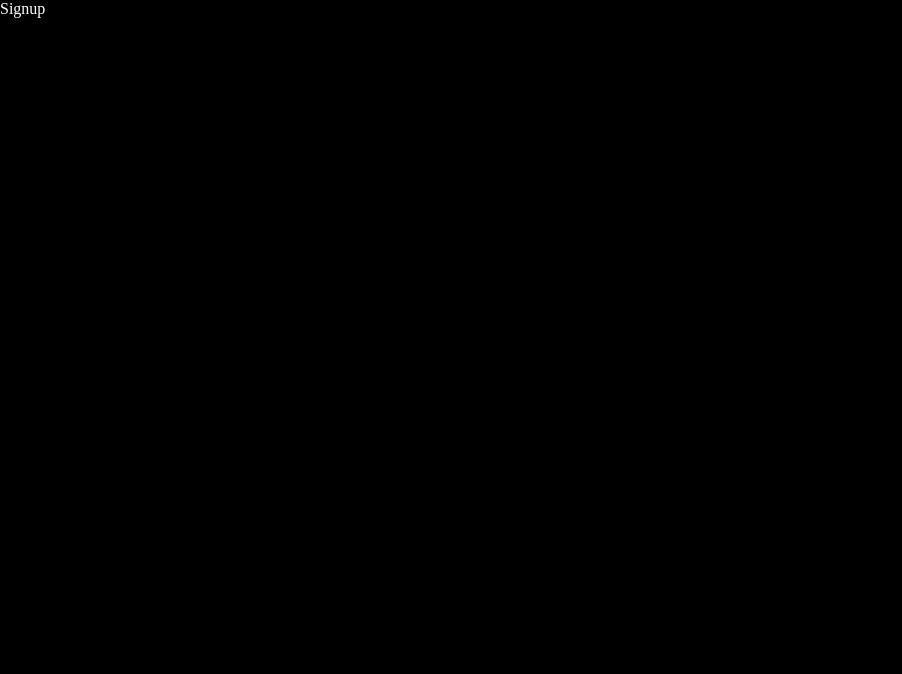
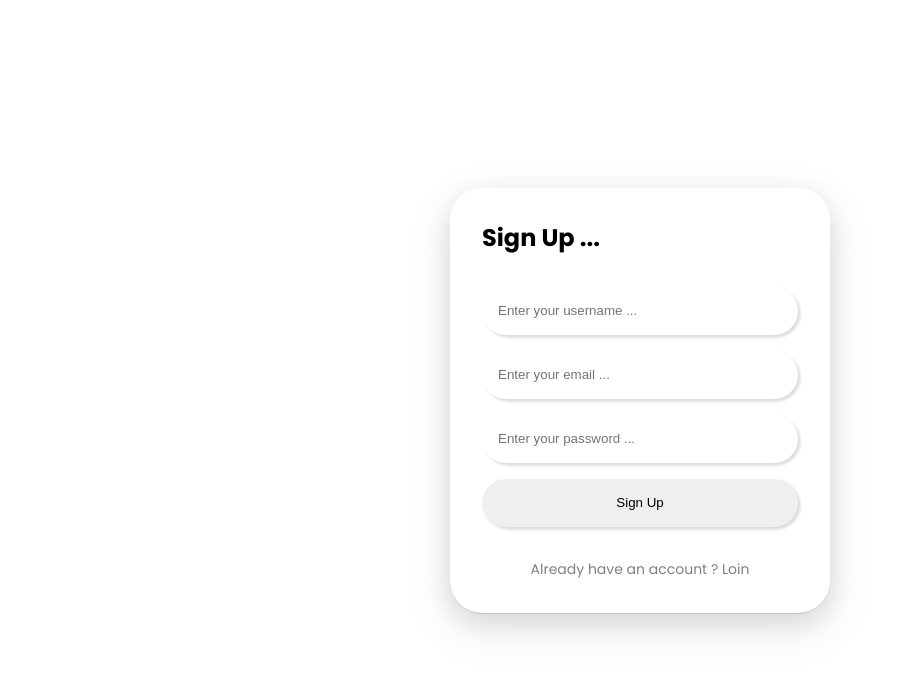
Before and after one commit to Jaimie-Dang/auth, a React (Vite) app in the folder client/: page /signup in a window 1280 px wide. Shown: the top 674 px of the page, without its empty margins (0-902 px from the left). Built offline with nearby package versions, Linux system fonts and the light colour scheme.

Commit message:
Designing Signup Component-I Part-5

```diff
--- a/client/src/Components/Signup/Signup.module.css
+++ b/client/src/Components/Signup/Signup.module.css
@@ -0,0 +1,57 @@
+.container {
+  height: 100vh;
+  display: flex;
+  flex-direction: column;
+  align-items: center;
+  justify-content: center;
+}
+
+.formContainer {
+  box-shadow: rgba(17, 17, 26, 0.1) 0px 1px 0px,
+    rgba(17, 17, 26, 0.1) 0px 8px 24px, rgba(17, 17, 26, 0.1) 0px 16px 48px;
+  display: flex;
+  flex-direction: column;
+  min-width: 380px;
+  padding: 2rem;
+  border-radius: 2rem;
+  row-gap: 2rem;
+  align-items: center;
+}
+
+.formContainer > h2 {
+  margin: 0;
+  padding: 0;
+  align-self: start;
+}
+
+.formContainer a {
+  color: gray;
+  font-size: 14px;
+  text-decoration: none;
+  border-bottom: 1px solid transparent;
+  transition: 0.5s;
+}
+
+.formContainer a:hover {
+  border-bottom: 1px solid gray;
+}
+
+.inputContainer {
+  display: flex;
+  flex-direction: column;
+  row-gap: 1rem;
+  width: 100%;
+}
+
+.inputContainer input {
+  padding-inline-start: 1rem;
+}
+
+.inputContainer > input,
+button {
+  height: 48px;
+  border-radius: 2rem;
+  outline: 0;
+  border: 0;
+  box-shadow: rgba(0, 0, 0, 0.15) 2.4px 2.4px 3.2px;
+}
--- a/client/src/Components/Signup/Signup.tsx
+++ b/client/src/Components/Signup/Signup.tsx
@@ -1,7 +1,26 @@
 import React from "react";
 
+import styles from "./Signup.module.css";
+import { Link } from "react-router-dom";
+
 const Signup = () => {
-  return <div>Signup</div>;
+  return (
+    // full page
+    <div className={styles.container}>
+      {/* container - Form */}
+      <div className={styles.formContainer}>
+        <h2>Sign Up ...</h2>
+        {/* control input */}
+        <div className={styles.inputContainer}>
+          <input placeholder="Enter your username ..." type="text" />
+          <input placeholder="Enter your email ..." type="text" />
+          <input placeholder="Enter your password ..." type="text" />
+          <button>Sign Up</button>
+        </div>
+        <Link to="/">Already have an account ? Loin</Link>
+      </div>
+    </div>
+  );
 };
 
 export default Signup;
--- a/client/src/index.css
+++ b/client/src/index.css
@@ -1,8 +1,8 @@
+@import url("https://fonts.googleapis.com/css2?family=Poppins:ital,wght@0,100;0,200;0,300;0,400;0,500;0,600;0,700;0,800;0,900;1,100;1,200;1,300;1,400;1,500;1,600;1,700;1,800;1,900&display=swap");
 body {
   margin: 0;
   padding: 0;
-  background-color: black;
-  color: white;
+  font-family: "Poppins", sans-serif;
 }
 
 * {
```
